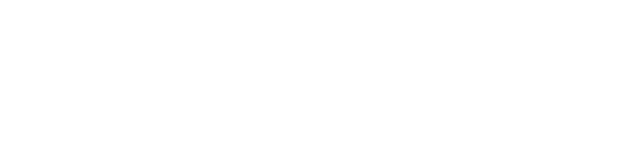
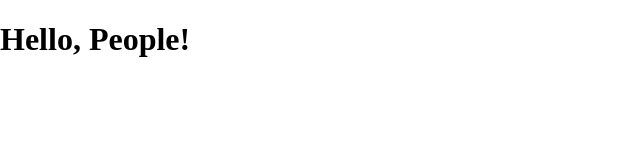
Before and after one commit to balonzo17/quote-generator, a plain HTML site: page index.html in a window 1280 px wide. Shown: the whole page, without its empty margins (0-640 px from the left). Drawn offline with Linux system fonts and the light colour scheme.

Commit message:
hello, people!

```diff
--- a/index.html
+++ b/index.html
@@ -9,6 +9,7 @@
     <link rel="stylesheet" href="style.css">
 </head>
 <body>
+    <h1>Hello, People!</h1>
     <!-- Script -->
     <script src ="script.js"></script>
 </body>
```
